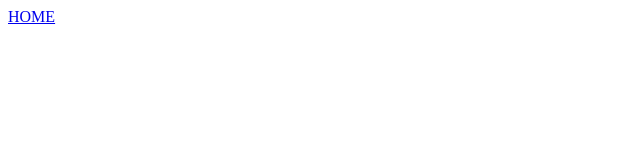
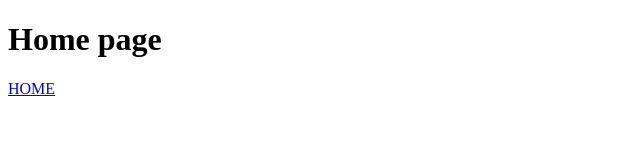
Before and after one commit to gianko/clase-3, a website: page about.html in a window 1280 px wide. Shown: the whole page, without its empty margins (0-640 px from the left). Drawn offline with Linux system fonts and the light colour scheme.

Commit message:
agregar sass al proyecto

```diff
--- a/about.html
+++ b/about.html
@@ -6,6 +6,7 @@
   <title>ABOUT</title>
 </head>
 <body>
+  <h1>Home page</h1>
   <a href="/index.html">HOME</a>
 
 </body>
--- a/package.json
+++ b/package.json
@@ -9,5 +9,8 @@
   },
   "keywords": [],
   "author": "Gian F. Olivieri",
-  "license": "ISC"
+  "license": "ISC",
+  "devDependencies": {
+    "sass": "^1.29.0"
+  }
 }
```
Also changed, not shown: index.html (+1 -0 lines), 2 other files.
